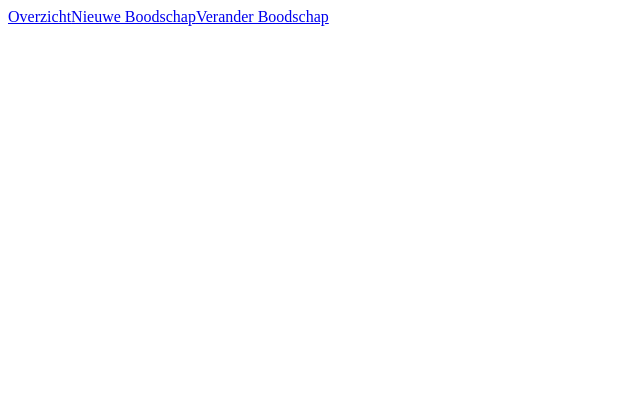
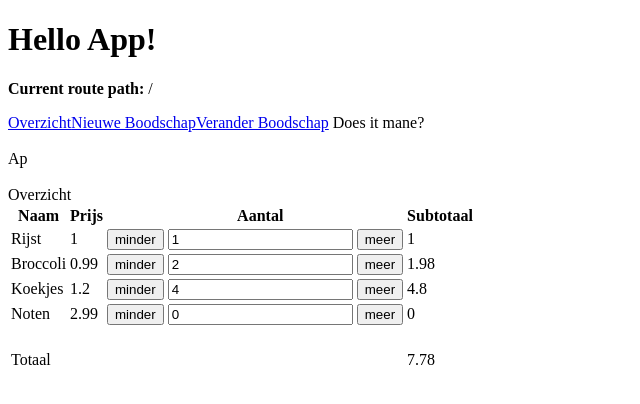
Before and after one commit to janderkkotlarski/vue_boodschappenlijst, a Vue app: page / in a window 1280 px wide. Shown: the top 404 px of the page, without its empty margins (0-640 px from the left). Built offline with nearby package versions, Linux system fonts and the light colour scheme.

Commit message:
Seems like the router works well, but updating the code seems to mean restarting the dev server running on npm

```diff
--- a/src/App.vue
+++ b/src/App.vue
@@ -1,7 +1,23 @@
+<script></script>
+
 <template>
+    <h1>Hello App!</h1>
+    <p>
+        <strong>Current route path:</strong>
+        {{ $route.fullPath }}
+    </p>
     <nav>
         <RouterLink to="/">Overzicht</RouterLink>
         <RouterLink to="/create">Nieuwe Boodschap</RouterLink>
         <RouterLink to="/edit">Verander Boodschap</RouterLink>
+
+        Does it mane?
     </nav>
+    <main>
+        <br />
+        Ap
+        <br />
+
+        <RouterView :key="$route.path" />
+    </main>
 </template>
--- a/src/domains/groceries/pages/Create.vue
+++ b/src/domains/groceries/pages/Create.vue
@@ -1,4 +1,3 @@
-<script setup>
-</script>
+<script setup></script>
 
-<template></template>
+<template>Create</template>
--- a/src/domains/groceries/pages/Edit.vue
+++ b/src/domains/groceries/pages/Edit.vue
@@ -1,4 +1,3 @@
-<script setup>
-</script>
+<script setup></script>
 
-<template></template>
+<template>Edit</template>
--- a/src/domains/groceries/pages/Overview.vue
+++ b/src/domains/groceries/pages/Overview.vue
@@ -12,5 +12,11 @@ const groceryList = ref([
 </script>
 
 <template>
+    <br />
+
+    Overzicht
+
+    <br />
+
     <Groceries :grocery-list="groceryList" />
 </template>
--- a/src/style.css
+++ b/src/style.css
@@ -6,6 +6,21 @@ body {
   text-align: center;
 }
 
+nav, main {
+  border: 2px solid #000;
+  margin-bottom: 10px;
+  padding: 10px;
+}
+
+nav > a + a {
+  margin-left: 10px;
+}
+
+h2 {
+  border-bottom: 1px solid #ccc;
+  margin: 0 0 20px;
+}
+
 .inlined {
   display: inline-block;
   vertical-align: top;
```
Also changed, not shown: src/main.js (+4 -4 lines).
